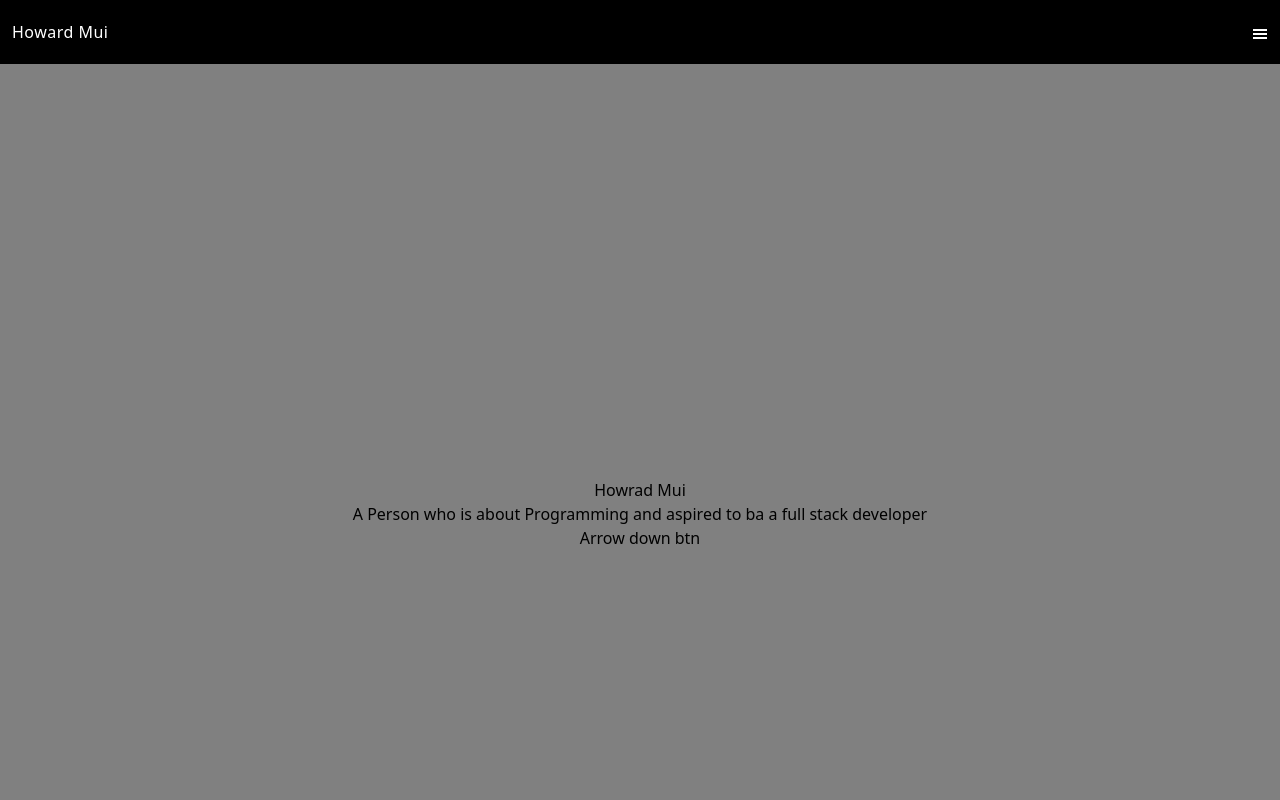
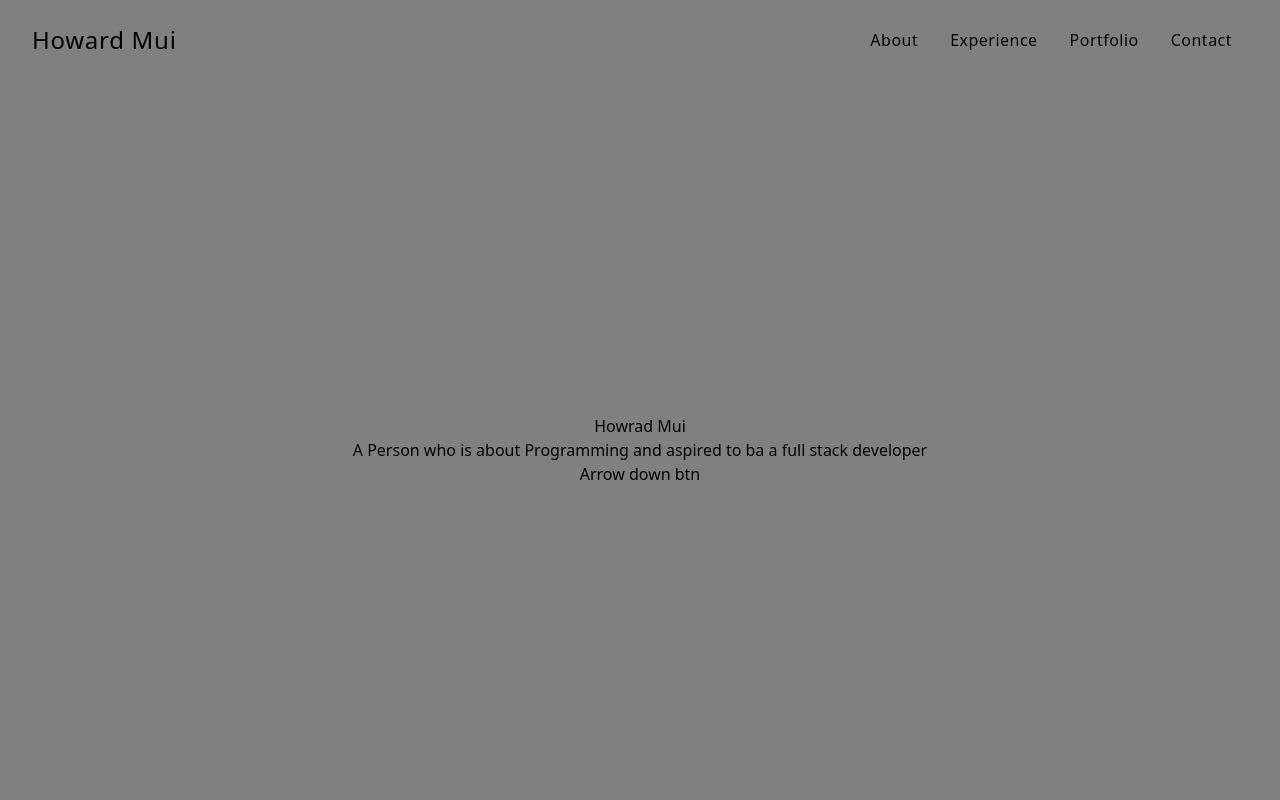
Before and after one commit to HowardMui/howard-resume-react, a React (Create React App) app: page / in a window 1280 px wide. Shown: the top 800 px of the page. Built offline with nearby package versions, Linux system fonts and the light colour scheme.

Commit message:
refactor: Navbar, add id in SectionWrapper in all container

```diff
--- a/src/HOC/SectionWrapper.tsx
+++ b/src/HOC/SectionWrapper.tsx
@@ -10,10 +10,10 @@ const StarWrapper = (Component, idName) =>
         whileInView="show"
         viewport={{ once: true, margin: '-200px' }}
         className="section-wrapper-container"
+        id={idName}
       >
         <span
           className="hash-span"
-          id={idName}
           style={{ paddingBottom: '100px', marginBottom: '100px' }}
         >
           &nbsp;
--- a/src/app/components/Common/NavBar.tsx
+++ b/src/app/components/Common/NavBar.tsx
@@ -1,60 +1,129 @@
-import { Container } from 'react-bootstrap';
 import 'assets/scss/Components/Common/NavBar.scss';
 import { GiHamburgerMenu } from 'react-icons/gi';
-import { useState } from 'react';
+import { IoCloseSharp } from 'react-icons/io5';
+// IoCloseSharp
+
+import { useMemo, useRef, useState } from 'react';
+import { useMotionValueEvent, useScroll } from 'framer-motion';
+import { Link } from 'react-router-dom';
 
 const NavBarData = [
   {
-    title: 'Home',
-    href: '',
+    id: 'about',
+    title: 'About',
   },
   {
-    title: 'Link',
-    href: '',
+    id: 'experience',
+    title: 'Experience',
   },
   {
+    id: 'portfolio',
     title: 'Portfolio',
-    href: '',
   },
   {
+    id: 'contact',
     title: 'Contact',
-    href: '',
   },
 ];
 
+interface MyHTMLElement extends HTMLElement {
+  classList: DOMTokenList;
+}
+
 export const NavBar = () => {
-  const [openMenu, setOpenMenu] = useState<boolean>(false);
+  const navRef = useRef<MyHTMLElement>(null);
+  const [baseColor, setBaseColor] = useState<string>('#000');
+  // const [openMenu, setOpenMenu] = useState<boolean>(false);
+  const [pageScrollY, setPageScrollY] = useState<number>(0);
+  const { scrollY } = useScroll();
+  const [active, setActive] = useState<string | null>(null);
+
+  useMotionValueEvent(scrollY, 'change', latest => {
+    setPageScrollY(latest);
+  });
+
+  const showNavbar = () => {
+    navRef.current?.classList.toggle('responsive_nav');
+    if (navRef.current?.className.includes('responsive_nav')) {
+      setBaseColor('#ffffff');
+    } else {
+      setBaseColor('#000');
+    }
+  };
+
+  const homeTitleOnClick = () => {
+    setActive(null);
+    window.scrollTo(0, 0);
+  };
+
+  // const colorCondition = useMemo(
+  //   () => (title: string) => {
+  //     let color: string = '#000';
+  //     if (active === title) {
+  //       color = '#ffc107';
+  //     } else if (pageScrollY > 0) {
+  //       color = '#FFFFFF';
+  //     } else if (navRef.current?.className.includes('responsive_nav')) {
+  //       color = '#FFFFFF';
+  //     } else {
+  //       color = '#000';
+  //     }
+  //     return { color: color };
+  //   },
+  //   [active, pageScrollY],
+  // );
+
+  const navTitleOnClick = (title: string) => {
+    navRef.current?.classList.remove('responsive_nav');
+    setActive(title);
+  };
 
   return (
-    <div className="navbar-container">
-      <Container fluid>
-        <div className="navbar-wrapper">
-          <a className="navbar-brand text-white">Howard Mui</a>
-
-          <ul>
-            {NavBarData.map(({ title, href }, index) => (
-              <li key={index}>
-                <a className="text-white">{title}</a>
-              </li>
-            ))}
-          </ul>
-
-          <div className="menu-icon" onClick={() => setOpenMenu(!openMenu)}>
-            <GiHamburgerMenu />
-          </div>
+    <header
+      className="navbar-container"
+      style={{ background: pageScrollY > 0 ? 'rgba(0,0,0,0.5)' : '' }}
+    >
+      <Link
+        to="/"
+        className="navbar-brand fs-4"
+        onClick={homeTitleOnClick}
+        style={{
+          color: pageScrollY > 0 ? '#FFFFFF' : '#000',
+        }}
+      >
+        Howard Mui
+      </Link>
+      <nav className="navbar-wrapper" ref={navRef}>
+        {NavBarData.map(({ title, id }, index) => (
+          <a
+            key={index}
+            href={`#${id}`}
+            onClick={() => navTitleOnClick(title)}
+            className="nav-title"
+            style={{
+              color:
+                active === title
+                  ? '#ffc107'
+                  : pageScrollY > 0
+                  ? '#FFFFFF'
+                  : baseColor,
+            }}
+            // style={colorCondition(title)}
+          >
+            {title}
+          </a>
+        ))}
+        <div className="nav-btn nav-close-btn fs-1" onClick={showNavbar}>
+          <IoCloseSharp />
         </div>
-      </Container>
-      {openMenu ? (
-        <div className="open-menu-div">
-          <ul>
-            {NavBarData.map(({ title, href }, index) => (
-              <li key={index}>
-                <a className="text-white">{title}</a>
-              </li>
-            ))}
-          </ul>
-        </div>
-      ) : null}
-    </div>
+      </nav>
+      <div
+        className="nav-btn menu-icon"
+        onClick={showNavbar}
+        style={{ color: pageScrollY > 0 ? '#FFFFFF' : '#000' }}
+      >
+        <GiHamburgerMenu />
+      </div>
+    </header>
   );
 };
--- a/src/app/pages/AboutContainer/AboutContainer.tsx
+++ b/src/app/pages/AboutContainer/AboutContainer.tsx
@@ -44,4 +44,4 @@ const AboutContainer = (props: Props) => {
   );
 };
 
-export default SectionWrapper(AboutContainer, '');
+export default SectionWrapper(AboutContainer, 'about');
--- a/src/app/pages/ContactContainer/ContactContainer.tsx
+++ b/src/app/pages/ContactContainer/ContactContainer.tsx
@@ -6,7 +6,7 @@ import 'assets/scss/Containers/ContactContainer/ContactContainer.scss';
 
 const ContactContainer = () => {
   return (
-    <div className="contact-container" style={{ minHeight: '700px' }}>
+    <div className="contact-container" id="contact">
       <h2 className={`title-div title-margin text-center`}>Contact</h2>
       <Row>
         <Col md={6}>
@@ -20,4 +20,4 @@ const ContactContainer = () => {
   );
 };
 
-export default SectionWrapper(ContactContainer, '');
+export default ContactContainer;
--- a/src/app/pages/ExperienceContainer/ExperienceContainer.tsx
+++ b/src/app/pages/ExperienceContainer/ExperienceContainer.tsx
@@ -63,4 +63,4 @@ const ExperienceContainer = () => {
   );
 };
 
-export default SectionWrapper(ExperienceContainer, '');
+export default SectionWrapper(ExperienceContainer, 'experience');
--- a/src/app/pages/PortfolioContainer/PortfolioContainer.tsx
+++ b/src/app/pages/PortfolioContainer/PortfolioContainer.tsx
@@ -129,4 +129,4 @@ const PortfolioContainer = () => {
   );
 };
 
-export default SectionWrapper(PortfolioContainer, '');
+export default SectionWrapper(PortfolioContainer, 'portfolio');
--- a/src/assets/scss/Components/Common/NavBar.scss
+++ b/src/assets/scss/Components/Common/NavBar.scss
@@ -1,70 +1,97 @@
 .navbar-container {
-  background: #000;
-  //   margin: 20px 0;
-  padding: 20px 0;
-  position: relative;
+  z-index: 99;
+  position: fixed;
+  width: 100%;
+  display: flex;
+  align-items: center;
+  justify-content: space-between;
+  height: 80px;
+  padding: 0 2rem;
+  background-color: transparent;
+  color: #fff;
+  transition: 0.5s ease-in-out;
 
-  .navbar-wrapper {
-    display: flex;
-
-    ul {
-      display: flex;
-      list-style-type: none;
-      justify-content: flex-end;
-      width: 100%;
-      margin: 0;
-
-      @media screen and (min-width: 768px) {
-        display: none;
+  .navbar-brand {
+    cursor: pointer;
+    transition: 0.5s ease-in-out;
+    color: #000;
+    &:hover {
+      color: #ffc107;
     }
   }
 
-    li {
-      margin: 0 20px;
-    }
+  nav {
+    width: 100%;
+    display: flex;
+    align-items: center;
+    justify-content: flex-end;
 
-    a {
+    .nav-title {
+      margin: 0 1rem;
+      color: #ffffff;
       text-decoration: none;
-    }
-
-    .menu-icon {
-      color: white;
-      width: 100%;
-      text-align: end;
+      transition: 0.5s ease-in-out;
       cursor: pointer;
-      @media screen and (min-width: 768px) {
-        display: block;
+      &:hover {
+        color: #ffc107;
       }
     }
   }
-  .open-menu-div {
+
+  .nav-btn {
+    display: none;
+    padding: 5px;
+    cursor: pointer;
+    border: none;
+    outline: none;
+    visibility: hidden;
+    opacity: 0;
+    font-size: 1.8rem;
+    transition: 0.5s ease-in-out;
+  }
+
+  @media screen and (max-width: 768px) {
+    .nav-btn {
+      display: block;
+      visibility: visible;
+      opacity: 1;
+    }
+
+    nav {
       position: fixed;
-    z-index: 99;
-    // background: #000;
-    background: red;
-    height: calc(100vh - 60px);
-    width: 100%;
-    height: 100vh;
-    display: flex;
-    justify-content: center;
-
-    ul {
+      top: 0;
+      left: -100%;
+      height: 100%;
       display: flex;
       flex-direction: column;
-      list-style-type: none;
-      justify-content: flex-end;
-      width: 100%;
-      margin: 0;
-      justify-content: flex-start;
-      //   flex
       align-items: center;
+      justify-content: center;
+      gap: 1.5rem;
+      background-color: #000;
+      color: #000;
+      transition: 0.5s ease-in-out;
+      a {
+        color: #ffffff;
+      }
+      .nav-close {
+        color: #ffffff;
+      }
     }
 
-    li {
+    .responsive_nav {
+      transform: translateX(100%);
     }
 
-    a {
-      text-decoration: none;
+    .nav-close-btn {
+      position: absolute;
+      top: 12px;
+      right: 28px;
+      color: #ffffff;
+    }
+
+    .nav-title {
+      font-size: 1.5rem;
+      cursor: pointer;
     }
   }
 }
```
Also changed, not shown: src/app/pages/App.tsx (+5 -8 lines). Lines whose indentation alone changed are shown as unchanged.
